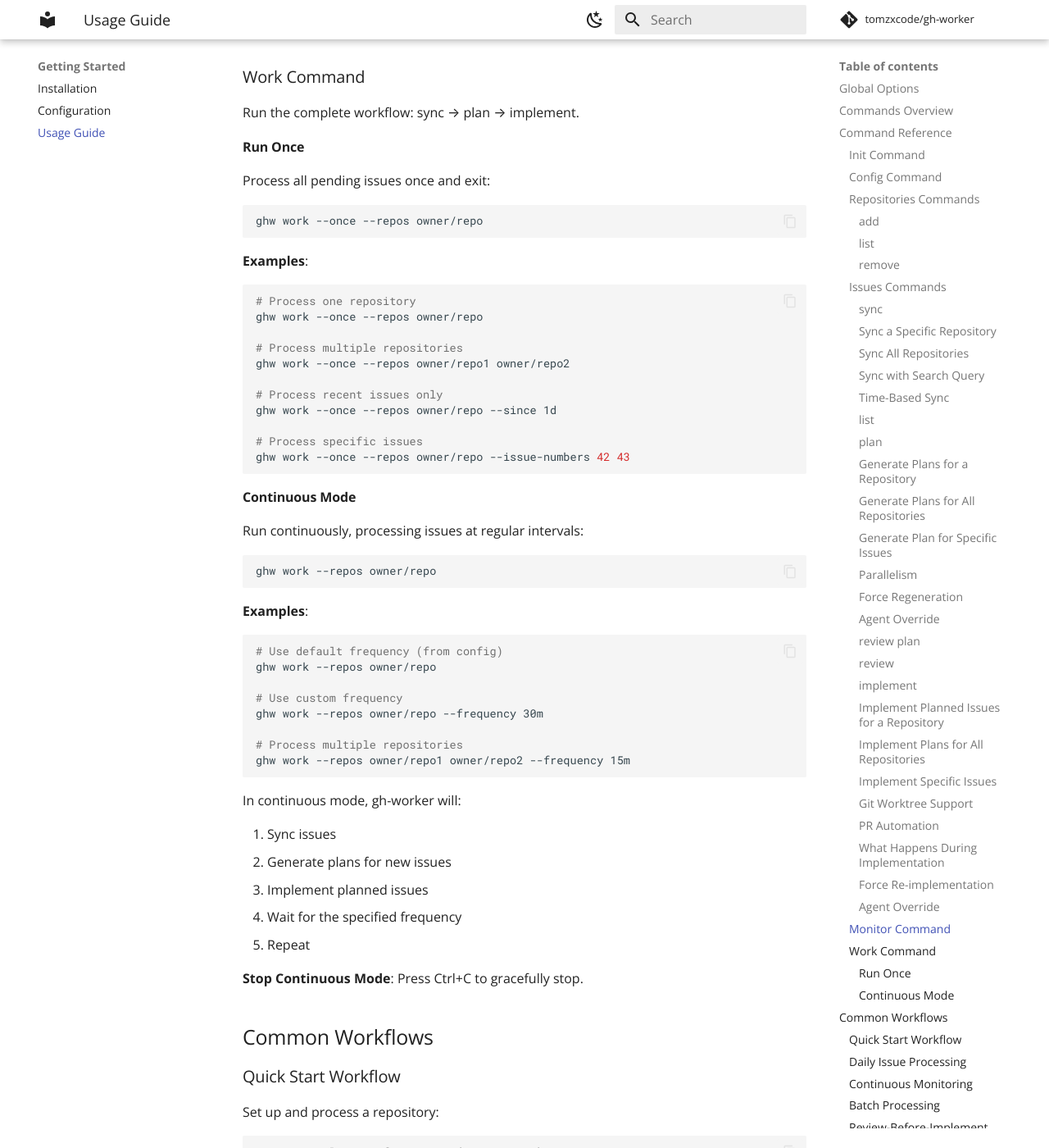
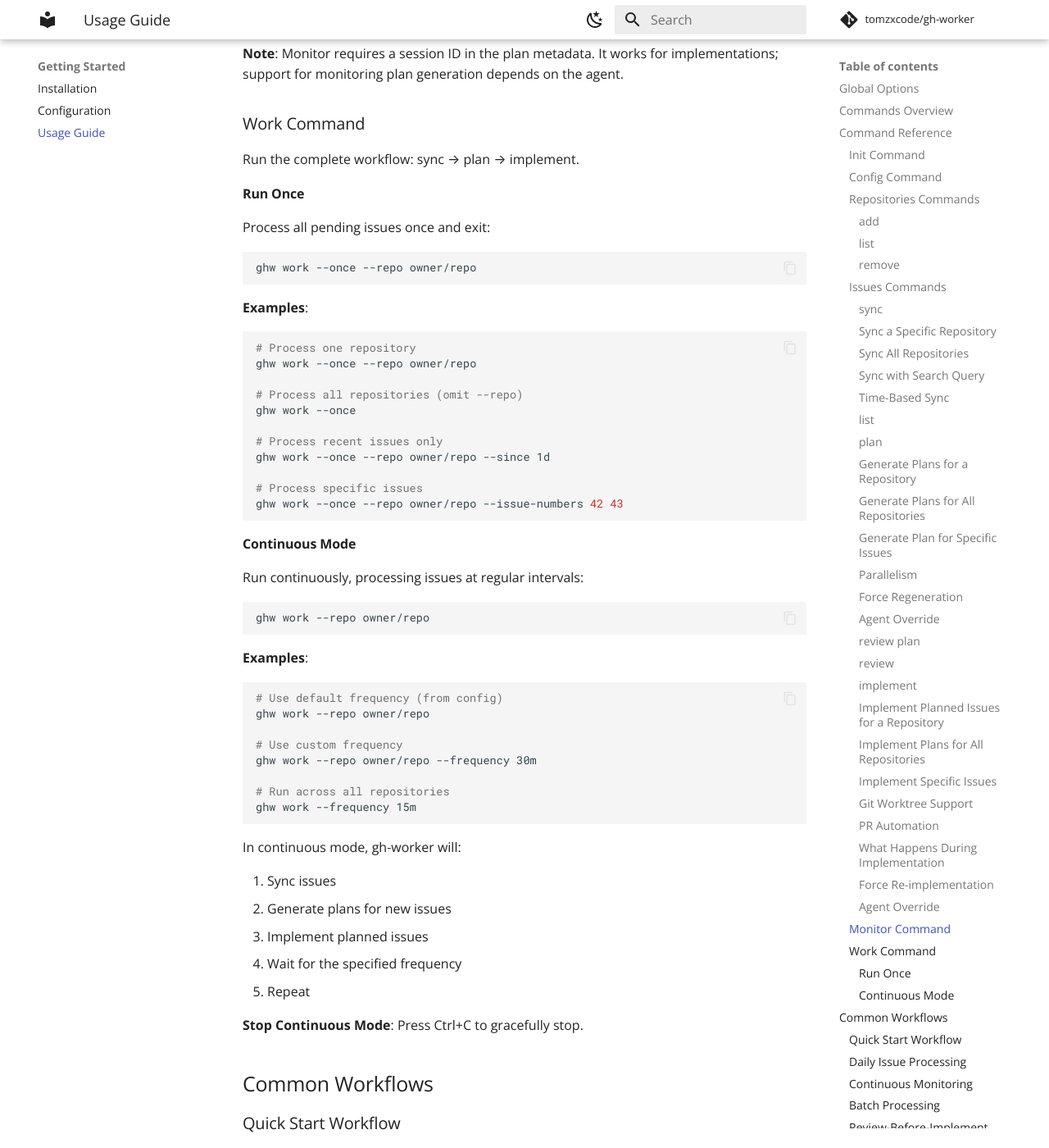
Before and after one commit to TomzxCode/gh-worker, an MkDocs documentation site: the page built from docs/usage.md, in a window 1280 px wide and 1400 px high, scrolled down 11982 px. Shown: the whole window at 82% size. Built offline with MkDocs 1.6.1 and Material for MkDocs 9.7.7, drawn with Linux system fonts in a browser that asks for light colours; comment, search, counter and statistics services are not loaded; some of the changed text lies outside the part shown.

````diff
--- a/docs/usage.md
+++ b/docs/usage.md
@@ -380,11 +380,14 @@ ghw issues plan --repo owner/repo --assignee @me
 Review and approve implementation plans before running the implement step.
 
 ```bash
-# Review a plan (creates worktree with plan symlinked)
+# Review a plan (creates worktree with plan symlinked for editing)
 ghw plans review --repo owner/repo 42
 
 # Approve a plan
-ghw plans review --repo owner/repo 42 --approve
+ghw plans approve --repo owner/repo 42
+
+# Unapprove a plan (revert to pending)
+ghw plans unapprove --repo owner/repo 42
 ```
 
 #### review
@@ -588,23 +591,23 @@ Run the complete workflow: sync → plan → implement.
 Process all pending issues once and exit:
 
 ```bash
-ghw work --once --repos owner/repo
+ghw work --once --repo owner/repo
 ```
 
 **Examples**:
 
 ```bash
 # Process one repository
-ghw work --once --repos owner/repo
+ghw work --once --repo owner/repo
 
-# Process multiple repositories
-ghw work --once --repos owner/repo1 owner/repo2
+# Process all repositories (omit --repo)
+ghw work --once
 
 # Process recent issues only
-ghw work --once --repos owner/repo --since 1d
+ghw work --once --repo owner/repo --since 1d
 
 # Process specific issues
-ghw work --once --repos owner/repo --issue-numbers 42 43
+ghw work --once --repo owner/repo --issue-numbers 42 43
 ```
 
 #### Continuous Mode
@@ -612,20 +615,20 @@ ghw work --once --repos owner/repo --issue-numbers 42 43
 Run continuously, processing issues at regular intervals:
 
 ```bash
-ghw work --repos owner/repo
+ghw work --repo owner/repo
 ```
 
 **Examples**:
 
 ```bash
 # Use default frequency (from config)
-ghw work --repos owner/repo
+ghw work --repo owner/repo
 
 # Use custom frequency
-ghw work --repos owner/repo --frequency 30m
+ghw work --repo owner/repo --frequency 30m
 
-# Process multiple repositories
-ghw work --repos owner/repo1 owner/repo2 --frequency 15m
+# Run across all repositories
+ghw work --frequency 15m
 ```
 
 In continuous mode, gh-worker will:
@@ -674,14 +677,14 @@ Process new issues from the last day:
 
 ```bash
 # Sync, plan, and implement recent issues
-ghw work --once --repos owner/repo --since 1d
+ghw work --once --repo owner/repo --since 1d
 ```
 
 **Schedule with Cron**:
 
 ```bash
 # Add to crontab (run daily at 9 AM)
-0 9 * * * /path/to/ghw work --once --repos owner/repo --since 1d
+0 9 * * * /path/to/ghw work --once --repo owner/repo --since 1d
 ```
 
 ### Continuous Monitoring
@@ -690,7 +693,7 @@ Monitor and process issues continuously:
 
 ```bash
 # Check every 30 minutes
-ghw work --repos owner/repo --frequency 30m
+ghw work --repo owner/repo --frequency 30m
 ```
 
 **Run as a Service** (systemd example):
@@ -704,7 +707,7 @@ After=network.target
 [Service]
 Type=simple
 User=youruser
-ExecStart=/path/to/ghw work --repos owner/repo --frequency 30m
+ExecStart=/path/to/ghw work --repo owner/repo --frequency 30m
 Restart=on-failure
 
 [Install]
````
Also changed, not shown: docs/troubleshooting.md (+3 -3 lines), docs/walkthrough.md (+3 -3 lines), spec/cli-interface.md (+13 -10 lines), spec/commands.md (+4 -7 lines).
